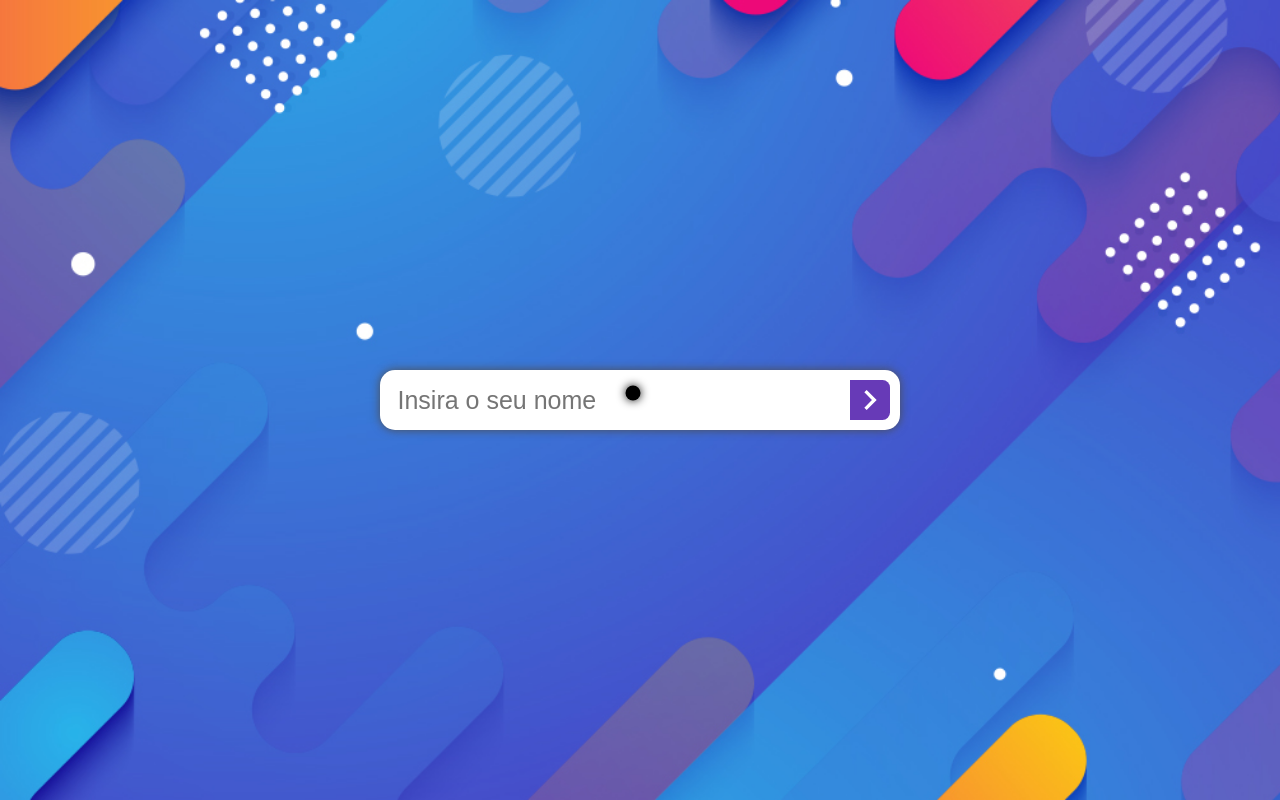
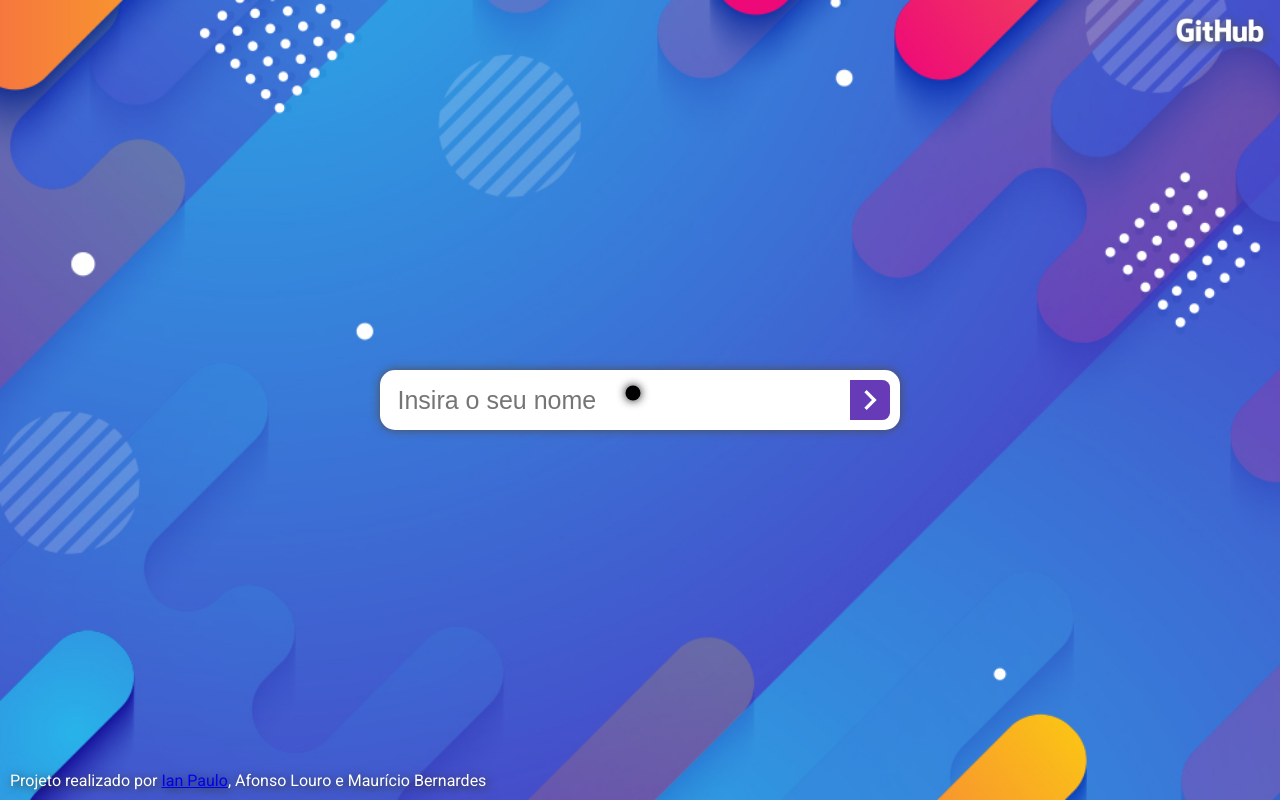
Before and after one commit to ItsYanko/seguramente, a website: page public/index.html in a window 1280 px wide. Drawn offline with Linux system fonts and the light colour scheme.

Commit message:
add credits and link to GitHub

```diff
--- a/public/assets/css/home.css
+++ b/public/assets/css/home.css
@@ -1,3 +1,4 @@
+@import url('https://fonts.googleapis.com/css2?family=Roboto:ital,wght@0,100;0,300;0,400;0,500;0,700;0,900;1,100;1,300;1,400;1,500;1,700;1,900&display=swap');
 * {
     cursor: none;
 }
@@ -58,6 +59,35 @@ body {
     filter: drop-shadow(0px 0px 2.5px #393939);
 }
 
+/* Credits */
+
+.credits {
+    position: absolute;
+    left: 10px;
+    bottom: 10px;
+    color: #ffffff;
+    filter: drop-shadow(2px 2px 5px #292929);
+}
+
+/* GitHub banner */
+
+.gh {
+    width: 100px;
+    height: 40px;
+    position: absolute;
+    top: 10px;
+    right: 10px;
+    background-image: url(/assets/img/gh.png);
+    background-repeat: no-repeat;
+    background-size: cover;
+    filter: drop-shadow(2px 2px 5px #505050);
+    transition: .2s filter;
+}
+
+.gh:hover {
+    filter: drop-shadow(2px 2px 5px #202020);
+}
+
 /* Custom Cursor */
 
 .cursor {
--- a/public/assets/css/quiz.css
+++ b/public/assets/css/quiz.css
@@ -1,3 +1,4 @@
+@import url('https://fonts.googleapis.com/css2?family=Roboto:ital,wght@0,100;0,300;0,400;0,500;0,700;0,900;1,100;1,300;1,400;1,500;1,700;1,900&display=swap');
 :root {
     --progress-val: 0%;
     --progress-text: "/";
--- a/public/assets/js/home.js
+++ b/public/assets/js/home.js
@@ -37,7 +37,7 @@ $(window).on('contextmenu', e => {
 /* Custom Cursor */
 $(window).on('mousemove', (e) => {
     if (!isMobile) {
-        if ($(e.target).hasClass("answer") || $(e.target).parent().hasClass("answer"))
+        if ($(e.target).parent().hasClass("go") || $(e.target).is("a") || $(e.target).is("input"))
             $(".cursor").addClass("hover");
         else
             $(".cursor").removeClass("hover");
--- a/public/assets/js/quiz.js
+++ b/public/assets/js/quiz.js
@@ -31,7 +31,7 @@ $(window).on('resize', () => {
 /* Custom Cursor */
 $(window).on('mousemove', (e) => {
     if (!isMobile) {
-        if ($(e.target).hasClass("answer") || $(e.target).parent().hasClass("answer"))
+        if ($(e.target).hasClass("answer") || $(e.target).parent().hasClass("answer") || $(e.target).is("a"))
             $(".cursor").addClass("hover");
         else
             $(".cursor").removeClass("hover");
--- a/public/index.html
+++ b/public/index.html
@@ -14,5 +14,9 @@
         <input type="text" placeholder="Insira o seu nome">
         <div class="go" tabindex="0"></div>
     </div>
+    <div class="credits">
+        Projeto realizado por <a href="https://github.com/ItsYanko">Ian Paulo</a>, Afonso Louro e Maurício Bernardes
+    </div>
+    <a href="https://github.com/ItsYanko/seguramente" class="gh" title="Ver código-fonte do projeto"></a>
     <div class="cursor"></div>
 </body>
```
Also changed, not shown: public/assets/img/gh.png (added).
